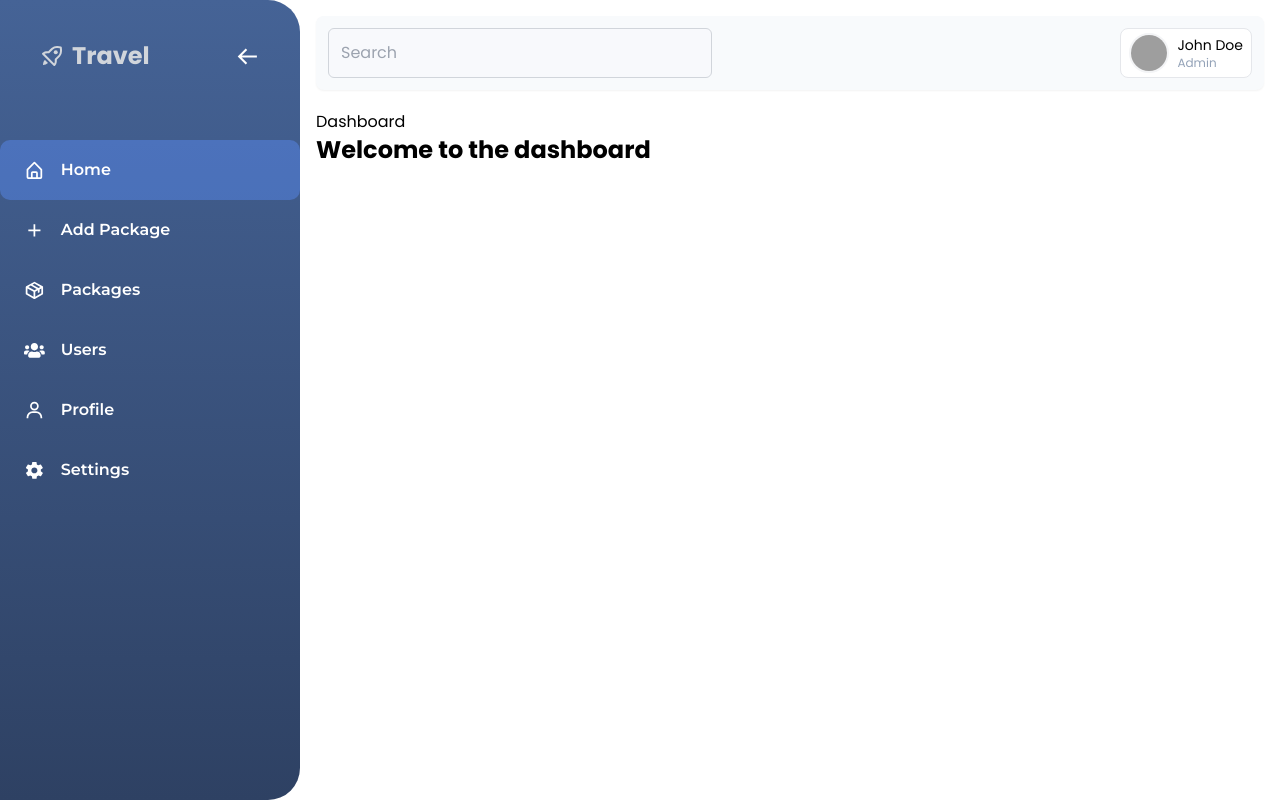
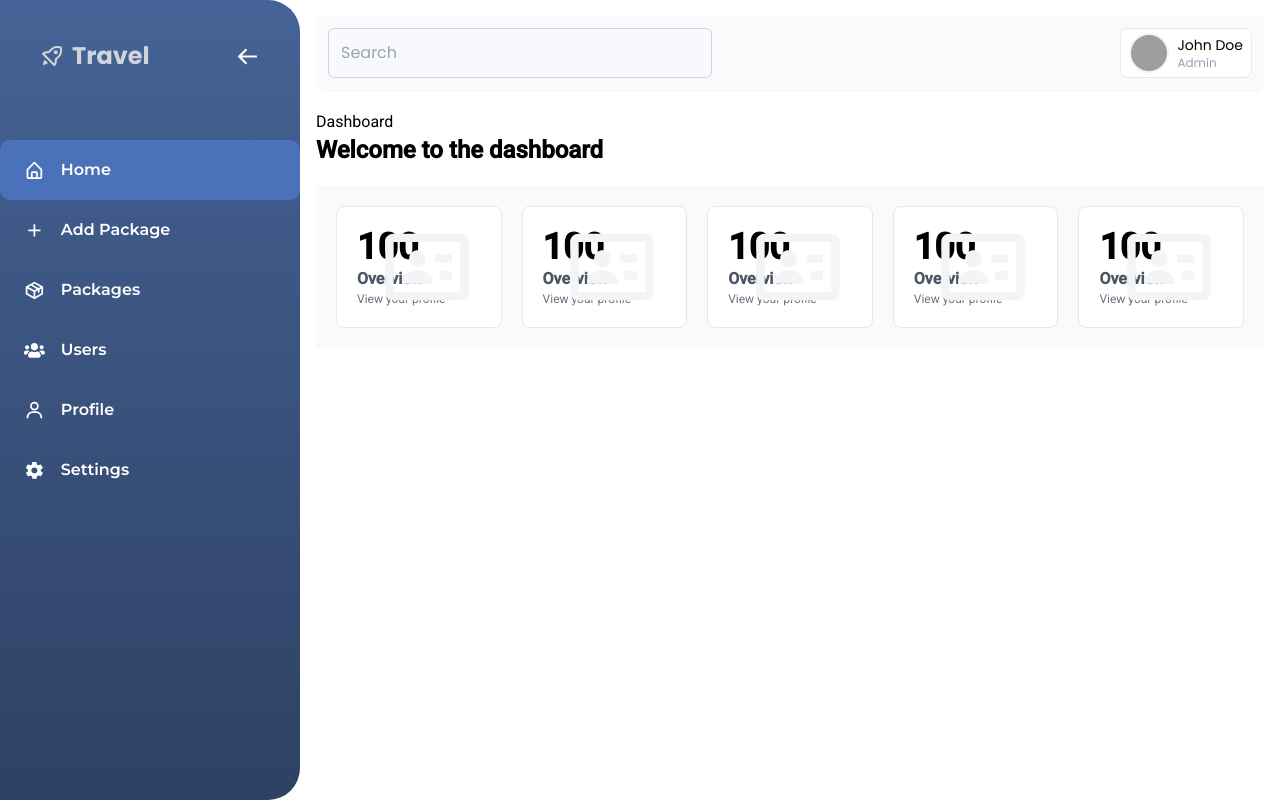
Before and after one commit to sixavengers/travel-agency-client, a React (Create React App) app: page /dashboard in a window 1280 px wide. Built offline with nearby package versions, Linux system fonts and the light colour scheme; grey boxes are pictures that could not be loaded.

Commit message:
put little card in the dashboard

```diff
--- a/package.json
+++ b/package.json
@@ -12,6 +12,7 @@
     "@types/react": "^18.0.6",
     "@types/react-dom": "^18.0.2",
     "react": "^18.2.0",
+    "react-countup": "^6.3.2",
     "react-datepicker": "^4.8.0",
     "react-dom": "^18.2.0",
     "react-hook-form": "^7.38.0",
--- a/src/pages/Dashboard/Dashboard/Dashboard.tsx
+++ b/src/pages/Dashboard/Dashboard/Dashboard.tsx
@@ -67,7 +67,7 @@ const Dashboard = (props: Props) => {
       </div>
 
       {/* dashboard main content */}
-      <div className="dashboard__main">
+      <div className="dashboard__main ">
         <div className="dashboard__main__header bg-slate-50 shadow-sm rounded-lg p-3 sticky top-1 z-40">
           <div className="dashboard__main__header__left flex flex-col sm:flex-row items-center justify-between">
             {isCollapse && (
--- a/src/pages/Dashboard/Overview/Overview.tsx
+++ b/src/pages/Dashboard/Overview/Overview.tsx
@@ -1,14 +1,90 @@
+import CountUp from "react-countup";
+import { BiIdCard } from "react-icons/bi";
 type Props = {};
 
 const Overview = (props: Props) => {
   return (
-    <div>
+    <div className="font-roboto">
       <div className="dashboard__main__content__header ">
         <h1 className="dashboard__main__content__header__title">Dashboard</h1>
       </div>
       <div className="dashboard__main__content__body">
         <h1 className="text-2xl font-bold">Welcome to the dashboard </h1>
       </div>
+
+      {/* component */}
+      <div className="grid grid-cols-1 sm:grid-cols-2 md:grid-cols-3 lg:grid-cols-4 xl:grid-cols-5 gap-5 bg-gray-50 p-5 my-5">
+        {/* single state card */}
+        <div className="card  border p-5 rounded-lg relative bg-white">
+          <div className="icon absolute right-6 top-2/4 -translate-y-2/4 text-gray-100">
+            <BiIdCard size={100} />
+          </div>
+          <div className="info">
+            <h2 className="text-4xl font-bold">
+              <CountUp end={100} duration={2} />
+            </h2>
+            <h3 className="text-md text-gray-600 font-bold">Overview</h3>
+            <p className="text-xs text-gray-500">View your profile</p>
+          </div>
+        </div>
+        {/* end */}
+        {/* single state card */}
+        <div className="card  border p-5 rounded-lg relative bg-white">
+          <div className="icon absolute right-6 top-2/4 -translate-y-2/4 text-gray-100">
+            <BiIdCard size={100} />
+          </div>
+          <div className="info">
+            <h2 className="text-4xl font-bold">
+              <CountUp end={100} duration={2} />
+            </h2>
+            <h3 className="text-md text-gray-600 font-bold">Overview</h3>
+            <p className="text-xs text-gray-500">View your profile</p>
+          </div>
+        </div>
+        {/* end */}
+        {/* single state card */}
+        <div className="card  border p-5 rounded-lg relative bg-white">
+          <div className="icon absolute right-6 top-2/4 -translate-y-2/4 text-gray-100">
+            <BiIdCard size={100} />
+          </div>
+          <div className="info">
+            <h2 className="text-4xl font-bold">
+              <CountUp end={100} duration={2} />
+            </h2>
+            <h3 className="text-md text-gray-600 font-bold">Overview</h3>
+            <p className="text-xs text-gray-500">View your profile</p>
+          </div>
+        </div>
+        {/* end */}
+        {/* single state card */}
+        <div className="card  border p-5 rounded-lg relative bg-white">
+          <div className="icon absolute right-6 top-2/4 -translate-y-2/4 text-gray-100">
+            <BiIdCard size={100} />
+          </div>
+          <div className="info">
+            <h2 className="text-4xl font-bold">
+              <CountUp end={100} duration={2} />
+            </h2>
+            <h3 className="text-md text-gray-600 font-bold">Overview</h3>
+            <p className="text-xs text-gray-500">View your profile</p>
+          </div>
+        </div>
+        {/* end */}
+        {/* single state card */}
+        <div className="card  border p-5 rounded-lg relative bg-white">
+          <div className="icon absolute right-6 top-2/4 -translate-y-2/4 text-gray-100">
+            <BiIdCard size={100} />
+          </div>
+          <div className="info">
+            <h2 className="text-4xl font-bold">
+              <CountUp end={100} duration={2} />
+            </h2>
+            <h3 className="text-md text-gray-600 font-bold">Overview</h3>
+            <p className="text-xs text-gray-500">View your profile</p>
+          </div>
+        </div>
+        {/* end */}
+      </div>
     </div>
   );
 };
```
Also changed, not shown: 1 other file (tests, documents, lock files or other folders).
